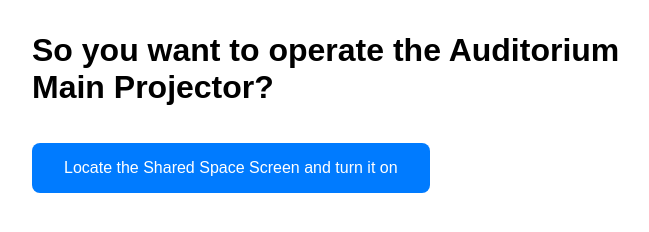
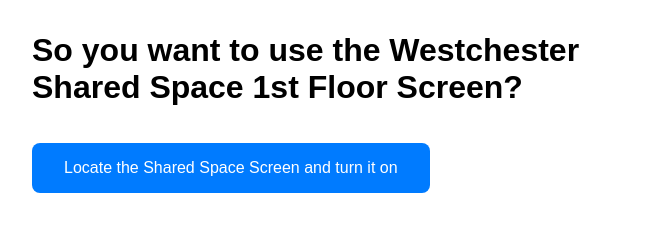
Before and after one commit to emmanuelortiz-MTR/WC.1stFl.Conference, a plain HTML site: page output/index.html in a window 1280 px wide. Shown: the whole page, without its empty margins (308-957 px from the left). Drawn offline with Linux system fonts and the light colour scheme.

Commit message:
Update index.html

```diff
--- a/output/index.html
+++ b/output/index.html
@@ -14,7 +14,7 @@
     </style>
 </head>
 <body>
-    <h1>So you want to operate the Auditorium Main Projector?</h1>
+    <h1>So you want to use the Westchester Shared Space 1st Floor Screen?</h1>
     <a href="start_step1.html" class="button">Locate the Shared Space Screen and turn it on</a><br>
 </body>
 </html>
```
